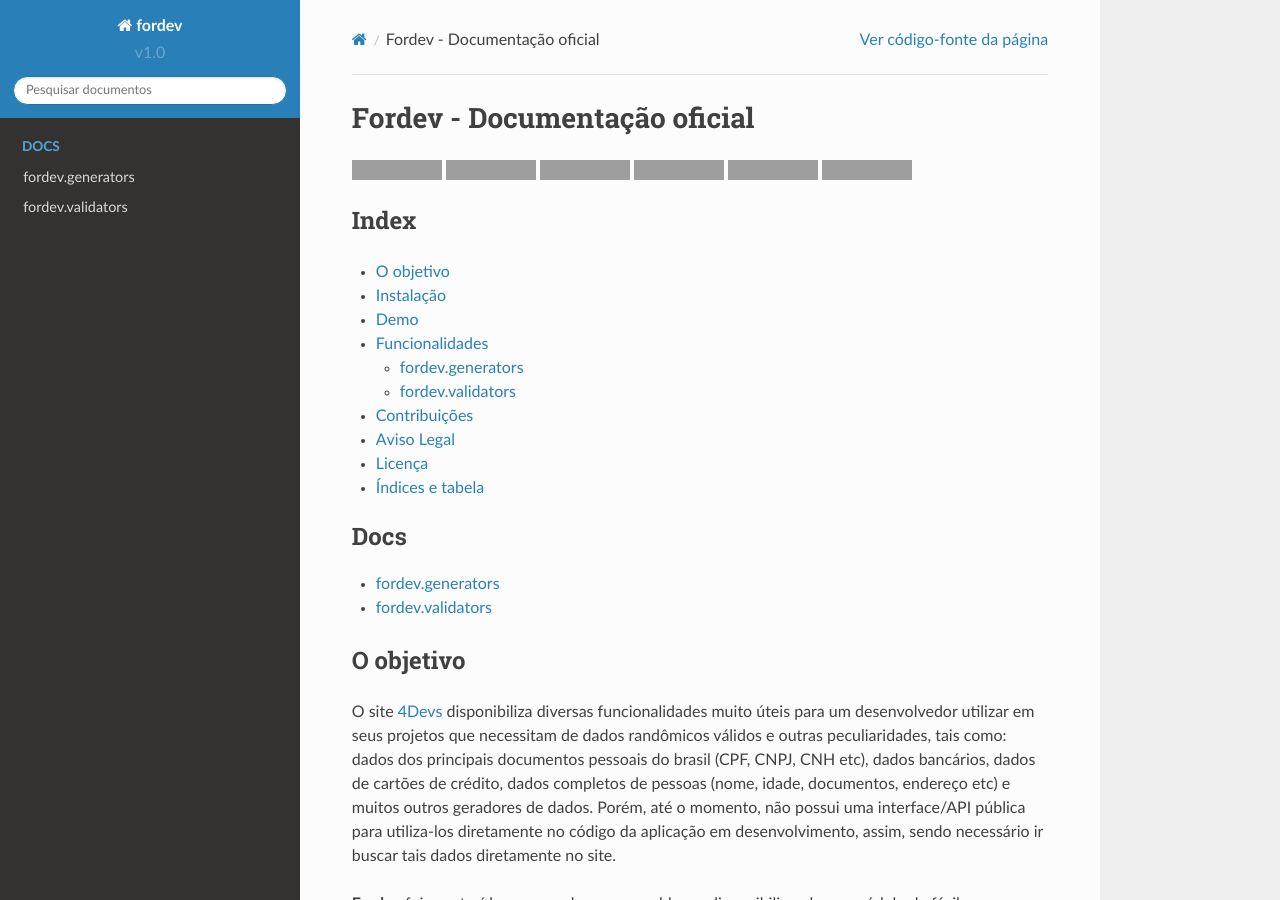
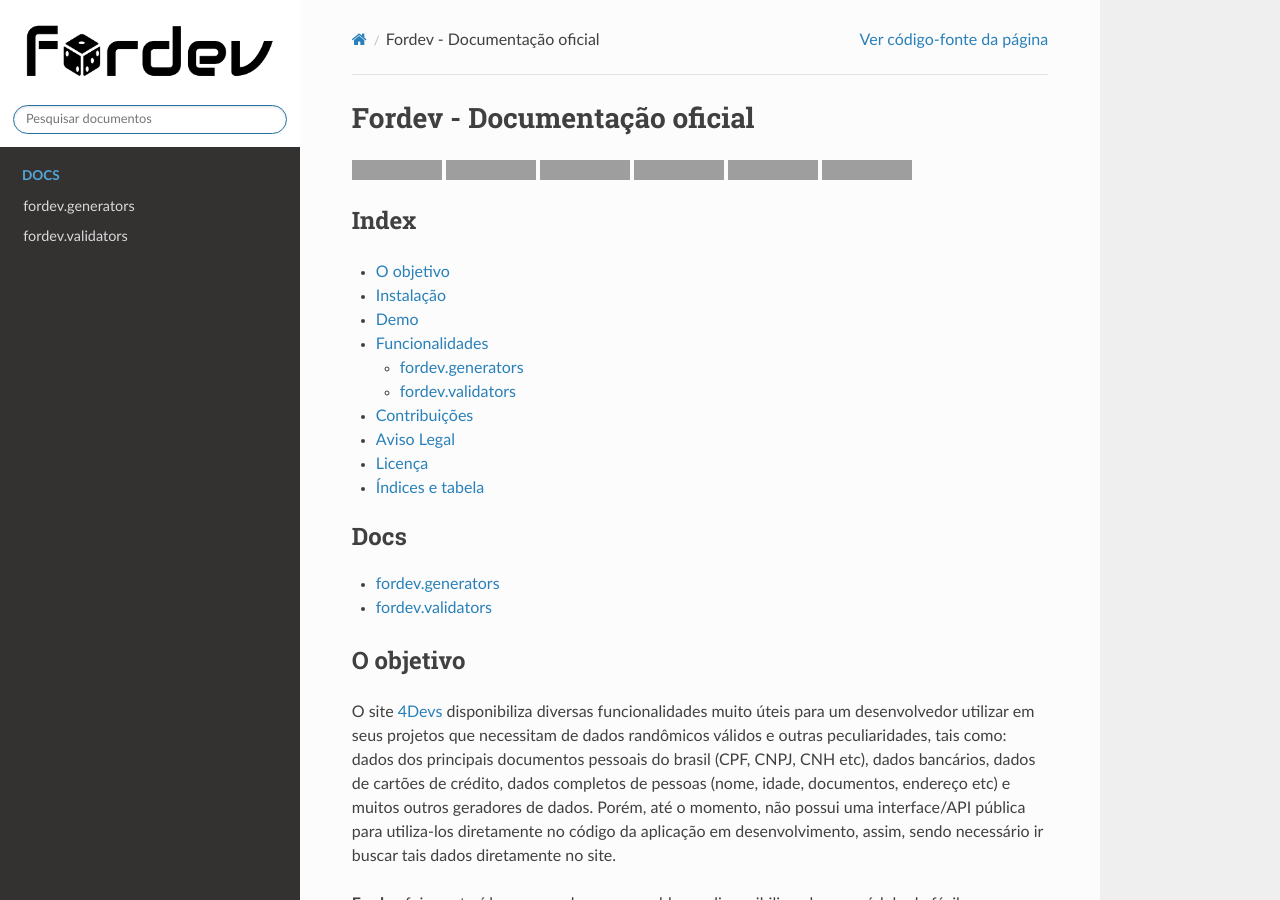
Before and after one commit to matheusfelipeog/fordev, a Sphinx documentation site: the page built from docs/source/index.rst, in a window 1280 px wide and 900 px high. Built offline with Sphinx 7.4.7 and the Read the Docs theme 2.0.0, drawn with Linux system fonts in a browser that asks for light colours; grey boxes are pictures that could not be loaded.

Commit message:
Configuration of rtd theme

```diff
--- a/docs/source/conf.py
+++ b/docs/source/conf.py
@@ -60,7 +60,27 @@ exclude_patterns = []
 #
 html_theme = 'sphinx_rtd_theme'
 
+# Theme config
+# More info: https://sphinx-rtd-theme.readthedocs.io/en/latest/configuring.html
+html_theme_options = {
+    'logo_only': True,
+    'display_version': False,
+    'prev_next_buttons_location': 'bottom',
+    'style_external_links': False,
+    'vcs_pageview_mode': '',
+    'style_nav_header_background': '#ffffff',
+
+    # toc options
+    'collapse_navigation': True,
+    'sticky_navigation': True,
+    'navigation_depth': 2,
+    'includehidden': True,
+    'titles_only': False
+}
+
 # Add any paths that contain custom static files (such as style sheets) here,
 # relative to this directory. They are copied after the builtin static files,
 # so a file named "default.css" will overwrite the builtin "default.css".
 html_static_path = ['_static']
+
+html_logo = './_static/fordev.png'
```
Also changed, not shown: docs/source/_static/fordev.png (added).
